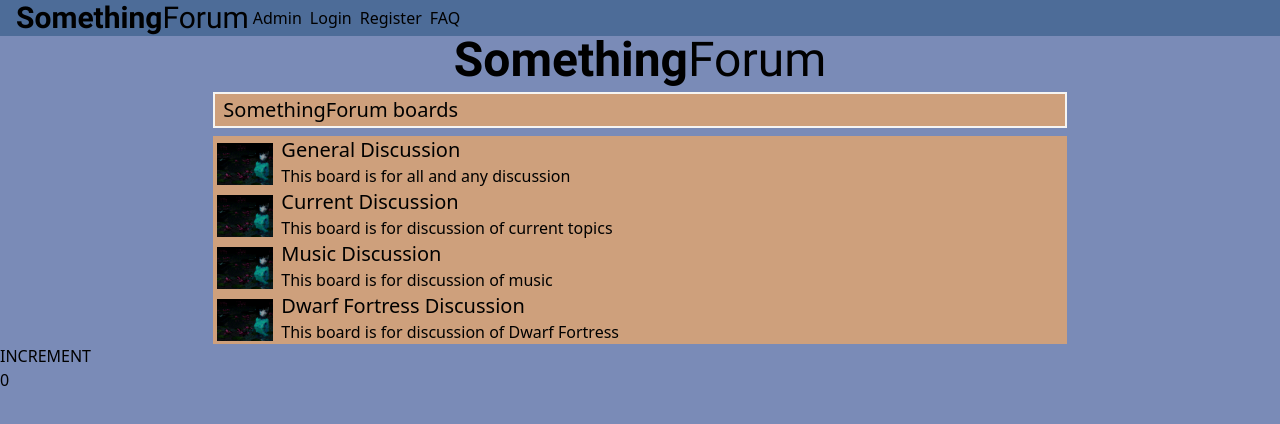
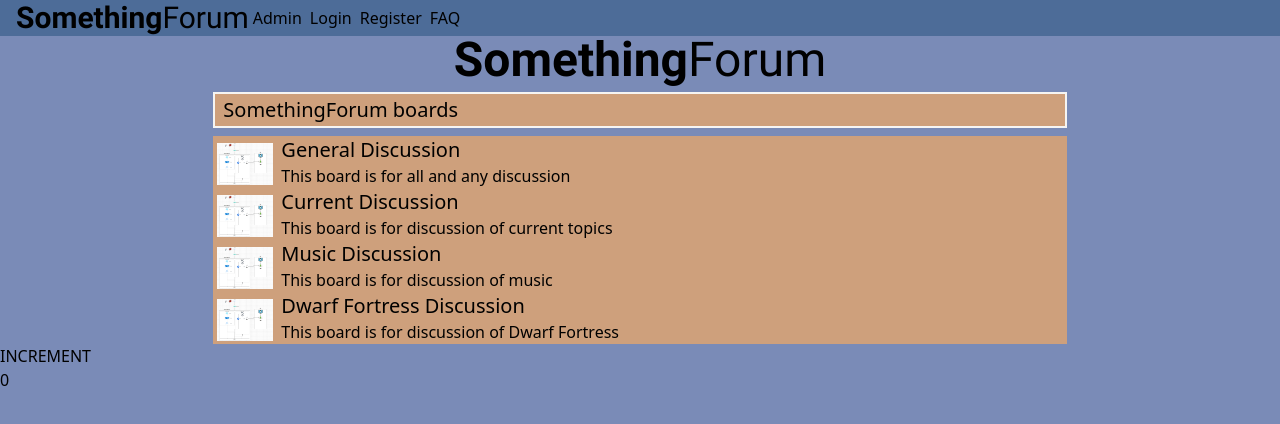
Before and after one commit to le-alien/eksamenfront, a React (Vite) app: page / in a window 1280 px wide. Shown: the top 424 px of the page. Built offline with nearby package versions, Linux system fonts and the light colour scheme.

Commit message:
Changed pictures on home

```diff
--- a/src/pages/Home.tsx
+++ b/src/pages/Home.tsx
@@ -31,7 +31,7 @@ export default () => {
                     <div className="flex bg-lightBrownMountain border-cloudWhite flex-row items-start">
                         <a href="/GeneralBoard" className="flex">
                             <span className="content-center">
-                                <img className="w-14 h-4/5 mt-1 ml-1" src="src\assets\mellpond.gif" alt="" />
+                                <img className="w-14 h-4/5 mt-1 ml-1" src="src\assets\diagram.png" alt="" />
                             </span>
                             <div className="flex flex-col mx-2">
                                 <Headerxl>
@@ -46,7 +46,7 @@ export default () => {
                     <div className="flex bg-lightBrownMountain border-cloudWhite flex-row items-start">
                         <a href="/CurrentBoard" className="flex">
                             <span className="content-center">
-                                <img className="w-14 h-4/5 mt-1 ml-1" src="src\assets\mellpond.gif" alt="" />
+                                <img className="w-14 h-4/5 mt-1 ml-1" src="src\assets\diagram.png" alt="" />
                             </span>
                             <div className="flex flex-col mx-2">
                                 <Headerxl>
@@ -61,7 +61,7 @@ export default () => {
                     <div className="flex bg-lightBrownMountain border-cloudWhite flex-row items-start">
                         <a href="/CurrentBoard" className="flex">
                             <span className="content-center">
-                                <img className="w-14 h-4/5 mt-1 ml-1" src="src\assets\mellpond.gif" alt="" />
+                                <img className="w-14 h-4/5 mt-1 ml-1" src="src\assets\diagram.png" alt="" />
                             </span>
                             <div className="flex flex-col mx-2">
                                 <Headerxl>
@@ -76,7 +76,7 @@ export default () => {
                     <div className="flex bg-lightBrownMountain border-cloudWhite flex-row items-start">
                         <a href="/CurrentBoard" className="flex">
                             <span className="content-center">
-                                <img className="w-14 h-4/5 mt-1 ml-1" src="src\assets\mellpond.gif" alt="" />
+                                <img className="w-14 h-4/5 mt-1 ml-1" src="src\assets\diagram.png" alt="" />
                             </span>
                             <div className="flex flex-col mx-2">
                                 <Headerxl>
```
Also changed, not shown: src/assets/Diagram.png (added).
